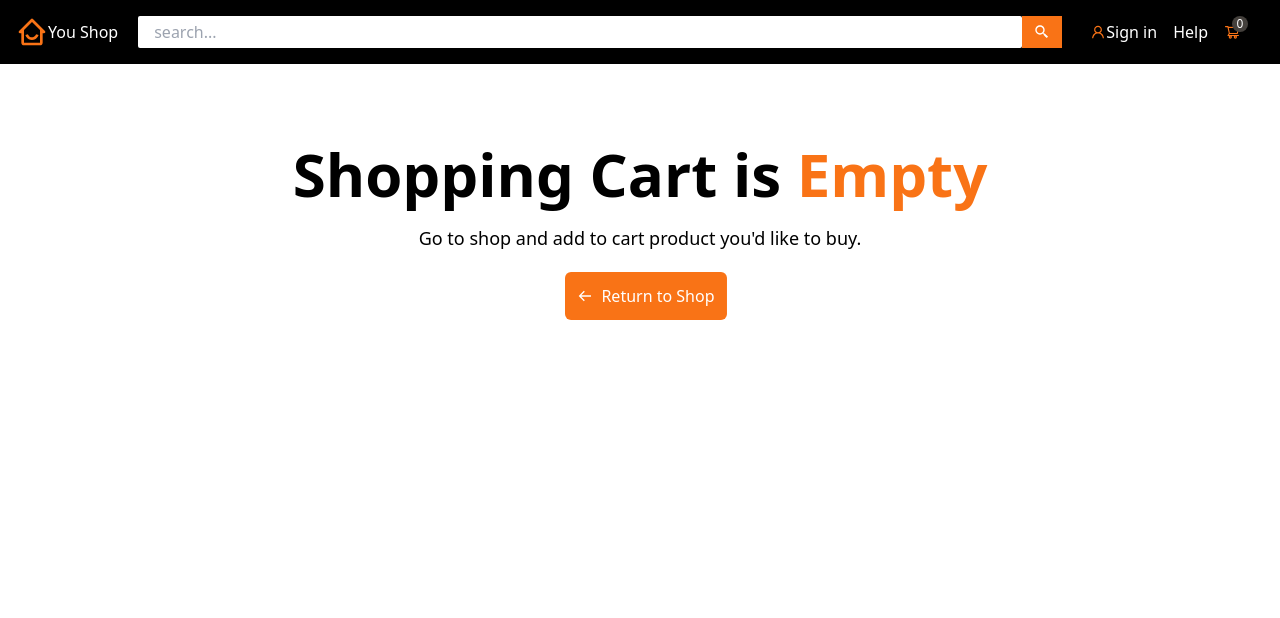
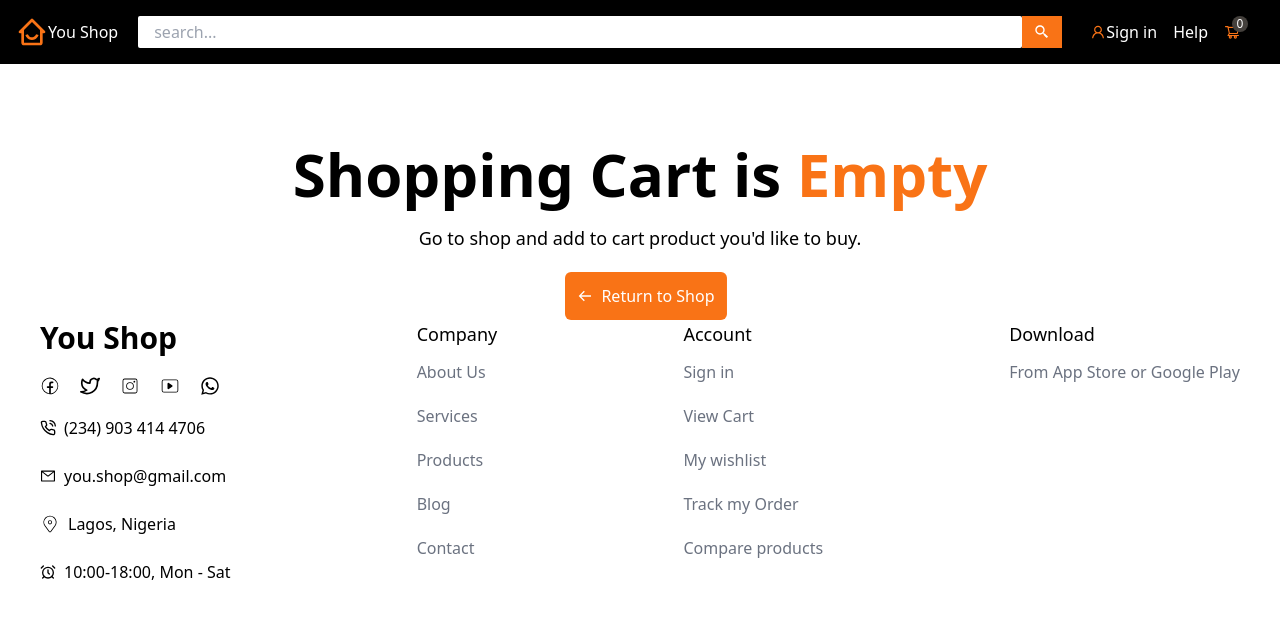
Before and after one commit to Opeyemi-Omotayo/You-shop, a React (Create React App) app: page /cart in a window 1280 px wide. Shown: the top 618 px of the page. Built offline with nearby package versions, Linux system fonts and the light colour scheme.

Commit message:
added and designed footer

```diff
--- a/src/App.tsx
+++ b/src/App.tsx
@@ -4,15 +4,17 @@ import { BrowserRouter as Router, Routes, Route } from "react-router-dom";
 import Header from './components/header/Header';
 import Home from './components/home/Home';
 import Cart from './components/cart/Cart';
+import Footer from './components/footer/Footer';
 
 function App() {
   return (
     <Router>
        <Header />
-       <Routes>
-        <Route path='/' element={<Home />}></Route>
-        <Route path='/cart' element={<Cart />}></Route>
-       </Routes>
+         <Routes>
+           <Route path='/' element={<Home />}></Route>
+           <Route path='/cart' element={<Cart />}></Route>
+         </Routes>
+        <Footer />
     </Router>
 
   );
--- /dev/null
+++ b/src/components/footer/Footer.tsx
@@ -0,0 +1,72 @@
+import {
+    CiFacebook,
+    CiInstagram,
+    CiYoutube,
+    CiLocationOn,
+  } from "react-icons/ci";
+  import { FaWhatsapp } from "react-icons/fa";
+  import { FiTwitter, FiPhoneCall } from "react-icons/fi";
+  import { AiOutlineMail } from "react-icons/ai";
+  import { LuAlarmClock } from "react-icons/lu";
+
+  const Footer = () => {
+    return (
+      <footer id="contact" className="container grid grid-cols-1 px-5 pb-4 mx-auto lg:flex lg:justify-between sm:grid-cols-2 gap-y-10 lg:gap-y-0 lg:px-10">
+        <div>
+          <h1 className="text-3xl font-bold">
+           You Shop
+          </h1>
+          <div className="flex py-5 space-x-5 text-xl cursor-pointer">
+            <CiFacebook />
+            <FiTwitter />
+            <CiInstagram />
+            <CiYoutube />
+            <FaWhatsapp />
+          </div>
+          <ul className="space-y-6 font-medium cursor-pointer">
+            <li className="flex items-center ">
+              <FiPhoneCall className="mr-2 " /> (234) 903 414 4706
+            </li>
+            <li className="flex items-center">
+              <AiOutlineMail className="mr-2 text-primary" /> you.shop@gmail.com
+            </li>
+            <li className="flex items-center">
+              <CiLocationOn className="mr-2 text-xl text-primary" /> Lagos, Nigeria
+            </li>
+            <li className="flex items-center">
+              <LuAlarmClock className="mr-2 text-primary" />
+              10:00-18:00, Mon - Sat
+            </li>
+          </ul>
+        </div>
+        <div>
+          <h1 className="pb-3 text-lg font-medium text-secondary ">Company</h1>
+          <ul className="space-y-5 text-gray-500 cursor-pointer">
+            <li>About Us</li>
+            <li>Services</li>
+            <li>Products</li>
+            <li>Blog</li>
+            <li>Contact</li>
+          </ul>
+        </div>
+        <div>
+          <h1 className="pb-3 text-lg font-medium ">Account</h1>
+          <ul className="space-y-5 text-gray-500 cursor-pointer">
+            <li>Sign in</li>
+            <li>View Cart</li>
+            <li>My wishlist</li>
+            <li>Track my Order</li>
+            <li>Compare products</li>
+          </ul>
+        </div>
+        <div>
+          <h1 className="pb-3 text-lg font-medium ">Download</h1>
+          <ul className="space-y-5 text-gray-500 cursor-pointer">
+            <li>From App Store or Google Play</li>
+          </ul>
+        </div>
+      </footer>
+    );
+  };
+
+  export default Footer;
```
